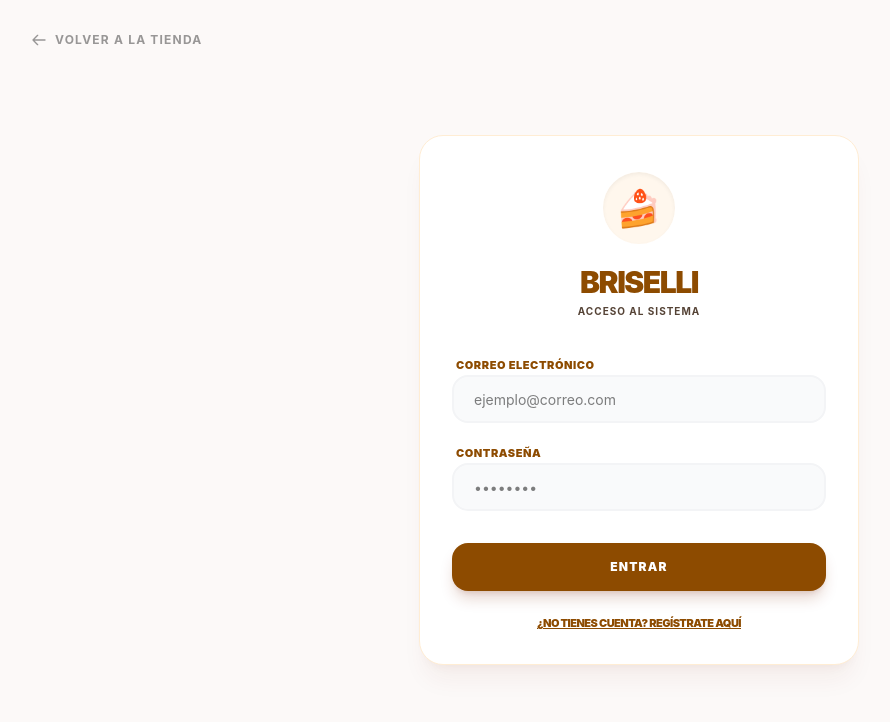
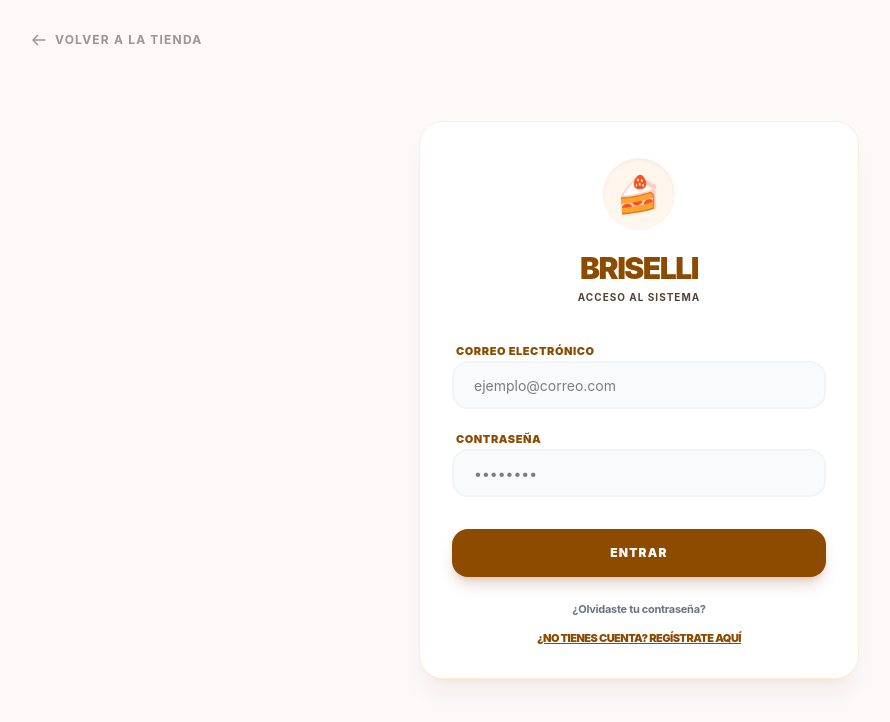
Before and after one commit to P1erosebas8/Sistemas-Para-Panaderia-Frontend, a React (Vite) app: page /login in a window 1280 px wide. Shown: the top 722 px of the page, without its empty margins (1-891 px from the left). Built offline with nearby package versions, Linux system fonts and the light colour scheme; no server answers.

Commit message:
feat: implmentacion de olvide contraseña

```diff
--- a/src/components/layout/UserLayout.jsx
+++ b/src/components/layout/UserLayout.jsx
@@ -28,8 +28,13 @@ export default function UserLayout() {
          window.location.reload();
     };
     useEffect(() => {
+        const activeUser = getAuthSession();
+        if (!activeUser) {
+            navigate('/login');
+            return;
+        }
         loadUserData();
-    }, []);
+    }, [navigate]);
     return (
         <div className="max-w-7xl mx-auto px-6 pt-32 pb-12 flex flex-col md:flex-row gap-8">
             <aside className="w-full md:w-64 space-y-2">
--- a/src/pages/public/LoginAdmin.jsx
+++ b/src/pages/public/LoginAdmin.jsx
@@ -5,6 +5,7 @@ import { authService } from '../../services/authService';
 
 const Login = () => {
     const [isLogin, setIsLogin] = useState(true);
+    const [isForgotPassword, setIsForgotPassword] = useState(false);
     const [showOtp, setShowOtp] = useState(false);
     const [otp, setOtp] = useState('');
     const [email, setEmail] = useState('');
@@ -18,6 +19,25 @@ const Login = () => {
         setLoading(true);
 
         try {
+            if (isForgotPassword) {
+                if (showOtp) {
+                    // Reset Password
+                    const res = await authService.resetPassword({ email, otp, newPassword: password });
+                    alert(res || "Contraseña actualizada correctamente.");
+                    setIsForgotPassword(false);
+                    setIsLogin(true);
+                    setShowOtp(false);
+                    setPassword('');
+                    setOtp('');
+                } else {
+                    // Send OTP
+                    const res = await authService.forgotPassword(email);
+                    alert(res || "Código enviado a tu correo.");
+                    setShowOtp(true);
+                }
+                return;
+            }
+
             if (showOtp) {
                 // Verificar OTP
                 const res = await authService.verifyOtp({ email, otp });
@@ -88,7 +108,7 @@ const Login = () => {
                         </div>
                         <h1 className="text-3xl font-black text-[#8d4b00] tracking-tighter uppercase">Briselli</h1>
                         <p className="text-[#554336] text-[10px] font-bold uppercase tracking-widest mt-1">
-                            {isLogin ? 'Acceso al Sistema' : 'Registro de Cliente'}
+                            {isForgotPassword ? 'Recuperar Contraseña' : isLogin ? 'Acceso al Sistema' : 'Registro de Cliente'}
                         </p>
                     </div>
 
@@ -108,10 +128,23 @@ const Login = () => {
                                     placeholder="123456"
                                     maxLength={6}
                                 />
+                                {isForgotPassword && (
+                                    <div className="space-y-1.5 pt-3">
+                                        <label className="text-[11px] font-black text-[#8d4b00] uppercase tracking-wider ml-1">Nueva Contraseña</label>
+                                        <input
+                                            required
+                                            type="password"
+                                            value={password}
+                                            onChange={(e) => setPassword(e.target.value)}
+                                            className="w-full h-12 px-5 bg-gray-50 border-2 border-gray-100 focus:border-[#8d4b00] focus:bg-white rounded-2xl text-sm transition-all outline-none"
+                                            placeholder="••••••••"
+                                        />
+                                    </div>
+                                )}
                             </div>
                         ) : (
                             <>
-                                {!isLogin && (
+                                {!isLogin && !isForgotPassword && (
                             <div className="space-y-1.5">
                                 <label className="text-[11px] font-black text-[#8d4b00] uppercase tracking-wider ml-1">Nombre Completo</label>
                                 <input
@@ -137,6 +170,7 @@ const Login = () => {
                             />
                         </div>
 
+                        {!isForgotPassword && (
                         <div className="space-y-1.5">
                             <label className="text-[11px] font-black text-[#8d4b00] uppercase tracking-wider ml-1">Contraseña</label>
                             <input
@@ -148,6 +182,7 @@ const Login = () => {
                                 placeholder="••••••••"
                             />
                         </div>
+                        )}
 
                             </>
                         )}
@@ -157,17 +192,40 @@ const Login = () => {
                             disabled={loading}
                             className="w-full h-12 bg-[#8d4b00] text-white font-black text-xs uppercase tracking-widest rounded-2xl shadow-lg shadow-orange-900/20 hover:bg-[#6e3900] active:scale-[0.98] transition-all mt-4 disabled:opacity-50"
                         >
-                            {loading ? 'Cargando...' : showOtp ? 'Verificar' : isLogin ? 'Entrar' : 'Crear Cuenta'}
+                            {loading ? 'Cargando...' : showOtp ? (isForgotPassword ? 'Restablecer' : 'Verificar') : isForgotPassword ? 'Enviar Código' : isLogin ? 'Entrar' : 'Crear Cuenta'}
                         </button>
                     </form>
 
                     {!showOtp && (
-                        <button
-                            onClick={() => setIsLogin(!isLogin)}
-                            className="mt-6 text-[11px] font-black text-[#8d4b00] hover:text-[#b15f00] transition-colors uppercase underline tracking-tighter"
-                        >
-                            {isLogin ? '¿No tienes cuenta? Regístrate aquí' : '¿Ya tienes cuenta? Inicia sesión'}
-                        </button>
+                        <div className="w-full mt-6 space-y-3">
+                            {isForgotPassword ? (
+                                <button
+                                    onClick={() => { setIsForgotPassword(false); setIsLogin(true); }}
+                                    className="w-full text-[11px] font-black text-[#8d4b00] hover:text-[#b15f00] transition-colors uppercase underline tracking-tighter"
+                                >
+                                    Volver al inicio de sesión
+                                </button>
+                            ) : (
+                                <>
+                                    {isLogin && (
+                                        <button
+                                            type="button"
+                                            onClick={() => { setIsForgotPassword(true); setIsLogin(false); }}
+                                            className="w-full text-[11px] font-bold text-gray-500 hover:text-gray-800 transition-colors tracking-tight block text-center"
+                                        >
+                                            ¿Olvidaste tu contraseña?
+                                        </button>
+                                    )}
+                                    <button
+                                        type="button"
+                                        onClick={() => setIsLogin(!isLogin)}
+                                        className="w-full text-[11px] font-black text-[#8d4b00] hover:text-[#b15f00] transition-colors uppercase underline tracking-tighter block text-center"
+                                    >
+                                        {isLogin ? '¿No tienes cuenta? Regístrate aquí' : '¿Ya tienes cuenta? Inicia sesión'}
+                                    </button>
+                                </>
+                            )}
+                        </div>
                     )}
                 </div>
             </main>
```
